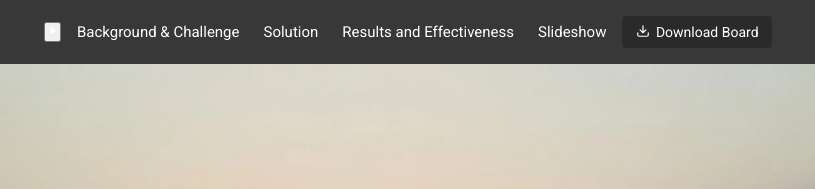
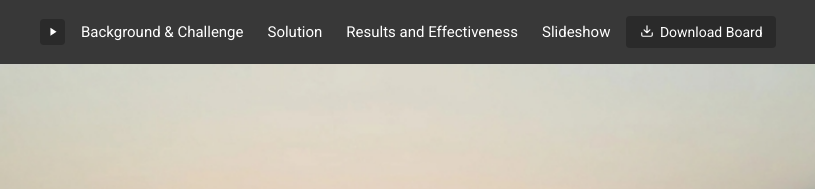
Before and after one commit to christiansonza/static, a plain HTML site: page index.html in a window 1280 px wide. Shown: the top 189 px of the page, 232-1047 px from the left. Drawn offline with nearby package versions, Linux system fonts and the light colour scheme.

Commit message:
Update style.css

```diff
--- a/style.css
+++ b/style.css
@@ -60,7 +60,15 @@ a {
     display: flex;
     justify-content: center;
 }
-
+.nav-title-icon{
+    background-color:#2a2a2a;
+    border: none;
+    border-radius: 4px;
+    padding: 6px;
+    display: flex;
+    justify-content: center;
+    align-items: center;
+}
 
 @media (max-width: 450px) {
     .first-container {
```
